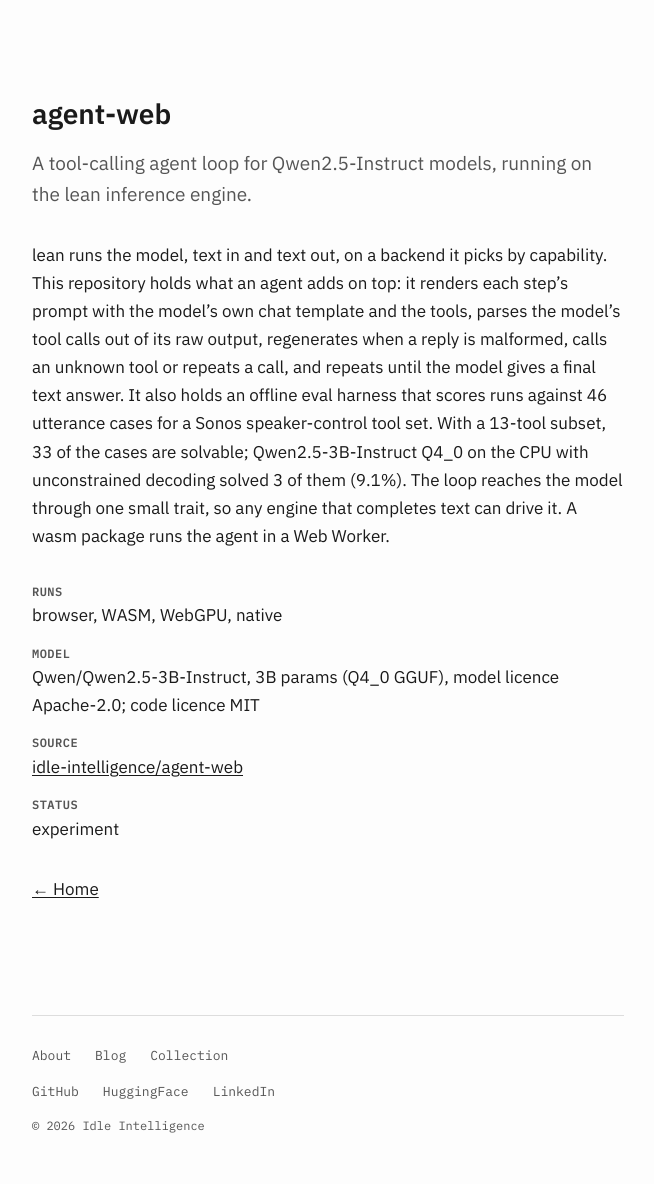
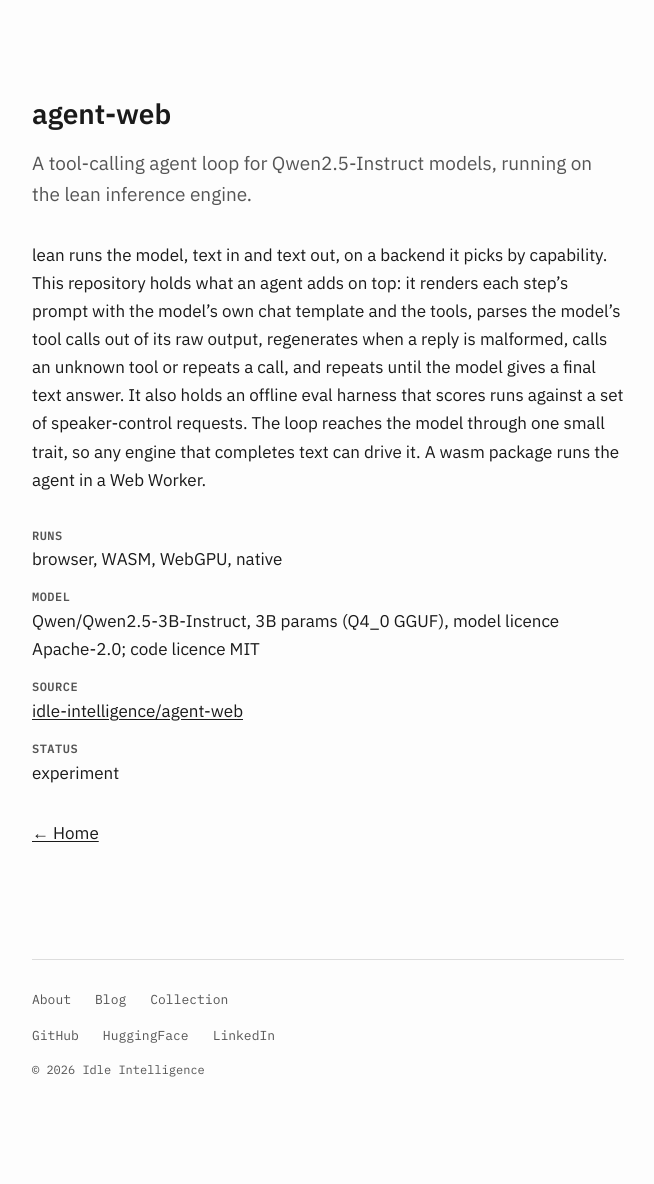
Before and after one commit to idle-intelligence/site, a Jekyll site: the page built from _collection/agent-web.md, in a window 1280 px wide. Shown: the whole page, without its empty margins (312-966 px from the left). Built offline with Jekyll 4.4.1, drawn with Linux system fonts in a browser that asks for light colours; after the commit the page ends 1128 px from its top, so only the background shows below that.

Commit message:
agent-web card: no eval score on the card or in the summary

```diff
--- a/_collection/agent-web.md
+++ b/_collection/agent-web.md
@@ -10,7 +10,7 @@ demo_pages: ""
 original_model: Qwen/Qwen2.5-3B-Instruct
 dataset: ""
 perf_highlight: ""
-card_proof: "3 of 33 eval cases solved"
+card_proof: ""
 what_is: A tool-calling agent loop for Qwen2.5-Instruct models, running on the lean inference engine.
 runs: browser, WASM, WebGPU, native
 model_size: 3B params (Q4_0 GGUF)
@@ -23,9 +23,7 @@ blurb: >-
   parses the model's tool calls out of its raw output, regenerates when a reply
   is malformed, calls an unknown tool or repeats a call, and repeats until the
   model gives a final text answer. It also holds an offline eval harness that
-  scores runs against 46 utterance cases for a Sonos speaker-control tool set.
-  With a 13-tool subset, 33 of the cases are solvable; Qwen2.5-3B-Instruct
-  Q4_0 on the CPU with unconstrained decoding solved 3 of them (9.1%). The
+  scores runs against a set of speaker-control requests. The
   loop reaches the model through one small trait, so any engine that completes
   text can drive it. A wasm package runs the agent in a Web Worker.
 ---
```
